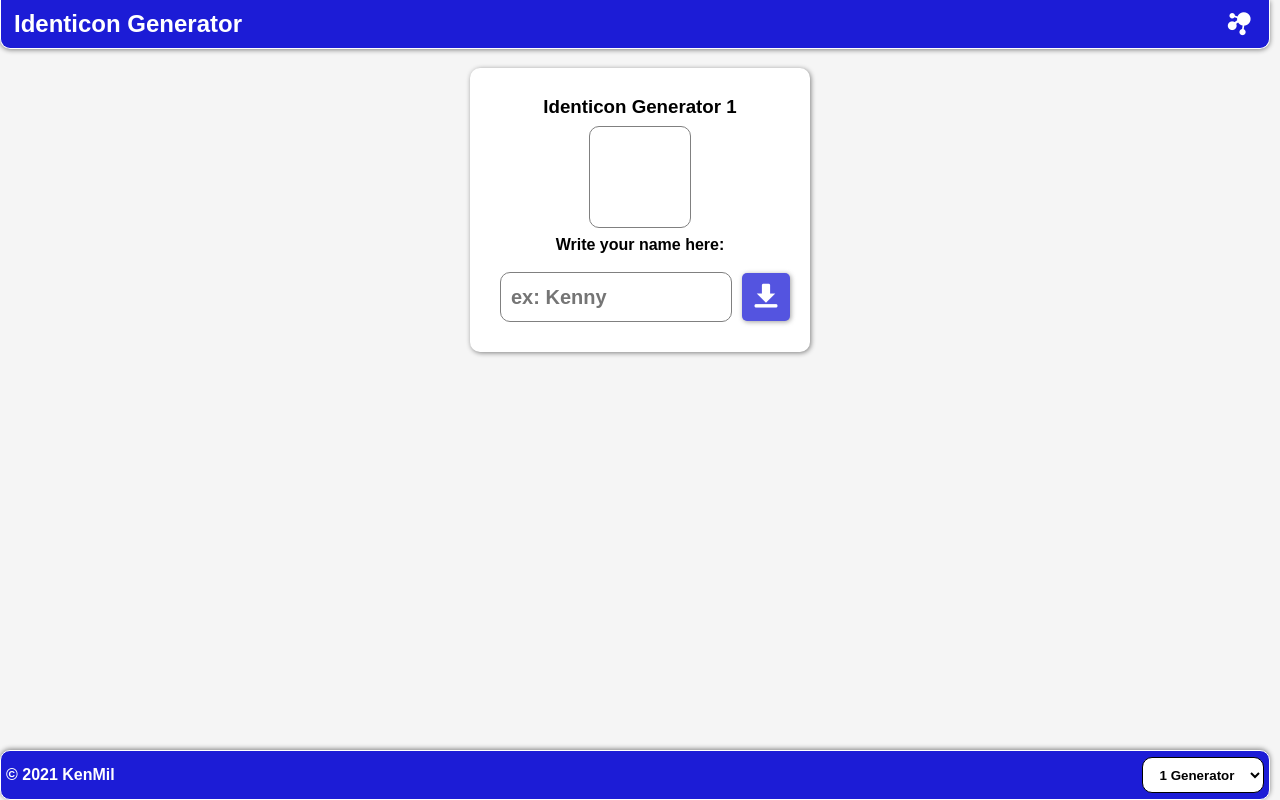
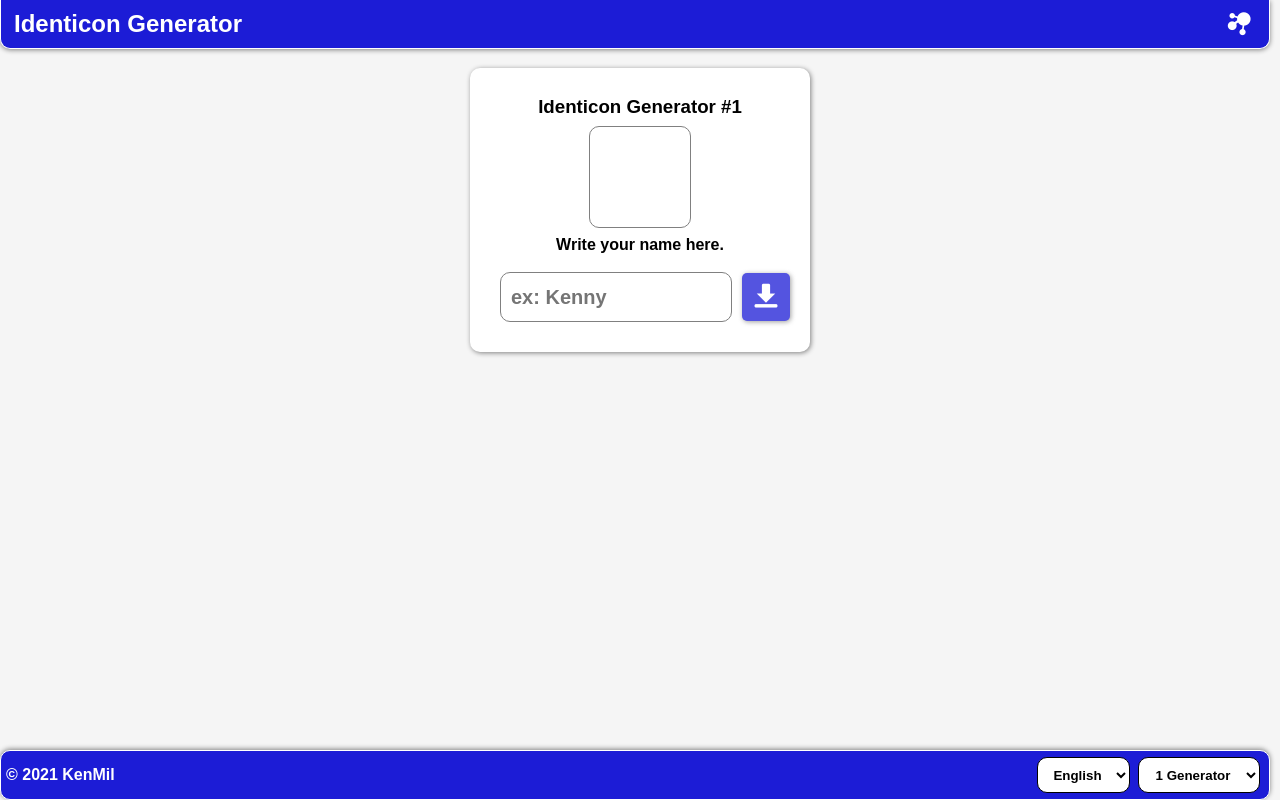
Before and after one commit to kennyneedsmilky/vue-identicon-generator, a Vue app: page / in a window 1280 px wide. Built offline with nearby package versions, Linux system fonts and the light colour scheme.

Commit message:
Added Japanese and Spanish language support
Signed-off-by: Kenneth Fullbright <kennyneedsmilky@gmail.com>

```diff
--- a/src/components/OutputIdenticon.vue
+++ b/src/components/OutputIdenticon.vue
@@ -1,12 +1,12 @@
 <template>
   <div class="view">
-    <h3>{{ title }} {{ identiconListNumber + 1 }}</h3>
+    <h3>{{ $t('OutputIdenticon.title') }} #{{ identiconListNumber + 1 }}</h3>
     <div class="identicon" v-if="outputString === ''" width="100" height="100"></div>
     <div class="identicon" v-else-if="outputString === firstIdenticon" width="100" height="100"></div>
     <div ref="identicon" class="identicon" v-else v-html="outputString" :key="this.reRenderKey"></div>
-    <h4>Write your name here:</h4>
+    <h4>{{ $t('OutputIdenticon.instructions') }}</h4>
     <div class="input-module">
-      <input type="text" maxlength="32" placeholder="ex: Kenny" v-model="inputString" @input="updateIdenticon" />
+      <input type="text" maxlength="32" :placeholder="$t('OutputIdenticon.input')" v-model="inputString" @input="updateIdenticon" />
       <button class="download-button" :disabled="isDisabled || isDownloading" @click="downloadIdenticon">
         <i class="i-download"></i>
         <transition name="fade">
@@ -28,7 +28,6 @@ export default {
   data() {
     return {
       reRenderKey: Date.now(),
-      title: "Identicon Generator",
       firstIdenticon: `<svg xmlns="http://www.w3.org/2000/svg" width="100" height="100" viewBox="0 0 100 100"><path fill="#545454" d="M32.5 18.5a7,7 0 1,1 14,0a7,7 0 1,1 -14,0M53.5 18.5a7,7 0 1,1 14,0a7,7 0 1,1 -14,0M53.5 81.5a7,7 0 1,1 14,0a7,7 0 1,1 -14,0M32.5 81.5a7,7 0 1,1 14,0a7,7 0 1,1 -14,0M11.5 39.5a7,7 0 1,1 14,0a7,7 0 1,1 -14,0M74.5 39.5a7,7 0 1,1 14,0a7,7 0 1,1 -14,0M74.5 60.5a7,7 0 1,1 14,0a7,7 0 1,1 -14,0M11.5 60.5a7,7 0 1,1 14,0a7,7 0 1,1 -14,0"/><path fill="#d1757a" d="M8 18.5L18.5 8L29 18.5L18.5 29ZM81.5 8L92 18.5L81.5 29L71 18.5ZM92 81.5L81.5 92L71 81.5L81.5 71ZM18.5 92L8 81.5L18.5 71L29 81.5ZM29 29L50 29L50 50L29 50ZM36.6 42a5.5,5.5 0 1,0 10.9,0a5.5,5.5 0 1,0 -10.9,0M71 29L71 50L50 50L50 29ZM52.5 42a5.5,5.5 0 1,0 10.9,0a5.5,5.5 0 1,0 -10.9,0M71 71L50 71L50 50L71 50ZM52.5 58a5.5,5.5 0 1,0 10.9,0a5.5,5.5 0 1,0 -10.9,0M29 71L29 50L50 50L50 71ZM36.6 58a5.5,5.5 0 1,0 10.9,0a5.5,5.5 0 1,0 -10.9,0"/></svg>`,
       inputString: "",
       outputString: "",
--- a/src/components/PageSectionFooter.vue
+++ b/src/components/PageSectionFooter.vue
@@ -1,18 +1,25 @@
 <template>
   <div class="view">
     <p> &copy; {{ new Date().getFullYear() }} KenMil</p>
-    <select v-model="numberOfGenerators" name="Number of Generators" class="number-of-generators" @change="setGenerators">
-        <option value="1">1 Generator</option>
-        <option value="2">2 Generators</option>
-        <option value="3">3 Generators</option>
-        <option value="4">4 Generators</option>
-        <option value="5">5 Generators</option>
-        <option value="6">6 Generators</option>
-        <option value="7">7 Generators</option>
-        <option value="8">8 Generators</option>
-        <option value="9">9 Generators</option>
-        <option value="10">10 Generators</option>
-    </select>
+    <div>
+      <select v-model="language" name="language" class="language" @change="setLanguage">
+        <option value="en">{{ $t('global.languages.english') }}</option>
+        <option value="jp">{{ $t('global.languages.japanese') }}</option>
+        <option value="es">{{ $t('global.languages.spanish') }}</option>
+      </select>
+      <select v-model="numberOfGenerators" name="Number-of-Generators" class="number-of-generators" @change="setGenerators">
+          <option value="1">{{ $tc('PageSectionFooter.numberOfGenerators', 1) }}</option>
+          <option value="2">{{ $tc('PageSectionFooter.numberOfGenerators', 2) }}</option>
+          <option value="3">{{ $tc('PageSectionFooter.numberOfGenerators', 3) }}</option>
+          <option value="4">{{ $tc('PageSectionFooter.numberOfGenerators', 4) }}</option>
+          <option value="5">{{ $tc('PageSectionFooter.numberOfGenerators', 5) }}</option>
+          <option value="6">{{ $tc('PageSectionFooter.numberOfGenerators', 6) }}</option>
+          <option value="7">{{ $tc('PageSectionFooter.numberOfGenerators', 7) }}</option>
+          <option value="8">{{ $tc('PageSectionFooter.numberOfGenerators', 8) }}</option>
+          <option value="9">{{ $tc('PageSectionFooter.numberOfGenerators', 9) }}</option>
+          <option value="10">{{ $tc('PageSectionFooter.numberOfGenerators', 10) }}</option>
+      </select>
+    </div>
   </div>
 </template>
 
@@ -22,22 +29,28 @@ export default {
   data() {
     return {
       numberOfGenerators: 1,
+      language: "en",
     }
   },
   methods: {
     setGenerators() {
       this.$emit('setGenerators', this.numberOfGenerators);
+    },
+    setLanguage() {
+      this.$i18n.locale = this.language;
     }
   },
 }
 </script>
 
 <style scoped>
-  .number-of-generators {
+  .number-of-generators, .language {
     padding: 5px;
     border: 1px solid #000000;
     border-radius: 10px;
     background-color: #ffffff;
+    margin-left: 4px;
+    margin-right: 4px;
     height: 36px;
     color: #000000;
     font-weight: bold;
--- a/src/components/PageSectionHeader.vue
+++ b/src/components/PageSectionHeader.vue
@@ -1,6 +1,6 @@
 <template>
   <div class=view>
-    <h2>Identicon Generator</h2>
+    <h2>{{ $t('PageSectionHeader.title') }}</h2>
     <div>
       <a href="https://github.com/kennyneedsmilky/vue-identicon-generator" target="_blank">
         <h2>
--- /dev/null
+++ b/src/i18n.js
@@ -0,0 +1,23 @@
+import Vue from 'vue'
+import VueI18n from 'vue-i18n'
+
+Vue.use(VueI18n)
+
+function loadLocaleMessages () {
+  const locales = require.context('./locales', true, /[A-Za-z0-9-_,\s]+\.json$/i)
+  const messages = {}
+  locales.keys().forEach(key => {
+    const matched = key.match(/([A-Za-z0-9-_]+)\./i)
+    if (matched && matched.length > 1) {
+      const locale = matched[1]
+      messages[locale] = locales(key)
+    }
+  })
+  return messages
+}
+
+export default new VueI18n({
+  locale: process.env.VUE_APP_I18N_LOCALE || 'en',
+  fallbackLocale: process.env.VUE_APP_I18N_FALLBACK_LOCALE || 'en',
+  messages: loadLocaleMessages()
+})
--- /dev/null
+++ b/src/locales/en.json
@@ -0,0 +1,20 @@
+{
+  "global": {
+    "languages": {
+      "english": "English",
+      "japanese": "Japanese",
+      "spanish": "Spanish"
+    }
+  },
+  "PageSectionHeader": {
+    "title": "Identicon Generator"
+  },
+  "PageSectionFooter": {
+    "numberOfGenerators": "1 Generator | {count} Generators"
+  },
+  "OutputIdenticon": {
+    "title": "Identicon Generator",
+    "instructions": "Write your name here.",
+    "input": "ex: Kenny"
+  }
+}
--- /dev/null
+++ b/src/locales/es.json
@@ -0,0 +1,20 @@
+{
+    "global": {
+      "languages": {
+        "english": "Inglés",
+        "japanese": "Japonés",
+        "spanish": "Español"
+      }
+    },
+    "PageSectionHeader": {
+      "title": "Generador de Identicon"
+    },
+    "PageSectionFooter": {
+      "numberOfGenerators": "1 Generador | {count} Generadors"
+    },
+    "OutputIdenticon": {
+      "title": "Generador de Identicon",
+      "instructions": "Escribe tu nombre aquí.",
+      "input": "ex: Kenny"
+    }
+  }
--- /dev/null
+++ b/src/locales/jp.json
@@ -0,0 +1,20 @@
+{
+  "global": {
+    "languages": {
+      "english": "英語",
+      "japanese": "日本語",
+      "spanish": "スペイン語"
+    }
+  },
+    "PageSectionHeader": {
+      "title": "IDアイコン作成マシン"
+    },
+    "PageSectionFooter": {
+      "numberOfGenerators": "作成マシン {count}"
+    },
+    "OutputIdenticon": {
+      "title": "IDアイコン作成マシン",
+      "instructions": "ここに入力ください。",
+      "input": "例：ケニー"
+    }
+  }
--- a/src/main.js
+++ b/src/main.js
@@ -1,11 +1,13 @@
 import Vue from 'vue';
 import App from './App.vue';
 import { toSvg } from 'jdenticon';
+import i18n from './i18n'
 
 Object.defineProperty(Vue.prototype, '$toSvg', { value: toSvg });
 
 Vue.config.productionTip = false;
 
 new Vue({
-  render: h => h(App),
+  i18n,
+  render: h => h(App)
 }).$mount('#app')
--- a/vue.config.js
+++ b/vue.config.js
@@ -1,3 +1,13 @@
 module.exports = {
   publicPath: process.env.NODE_ENV === "production" ? "" : "/",
+
+  pluginOptions: {
+    i18n: {
+      locale: 'en',
+      fallbackLocale: 'en',
+      localeDir: 'locales',
+      enableInSFC: false,
+      enableBridge: false
+    }
+  }
 };
```
Also changed, not shown: package.json (+5 -2 lines), 2 other files (tests, documents, lock files or other folders).
